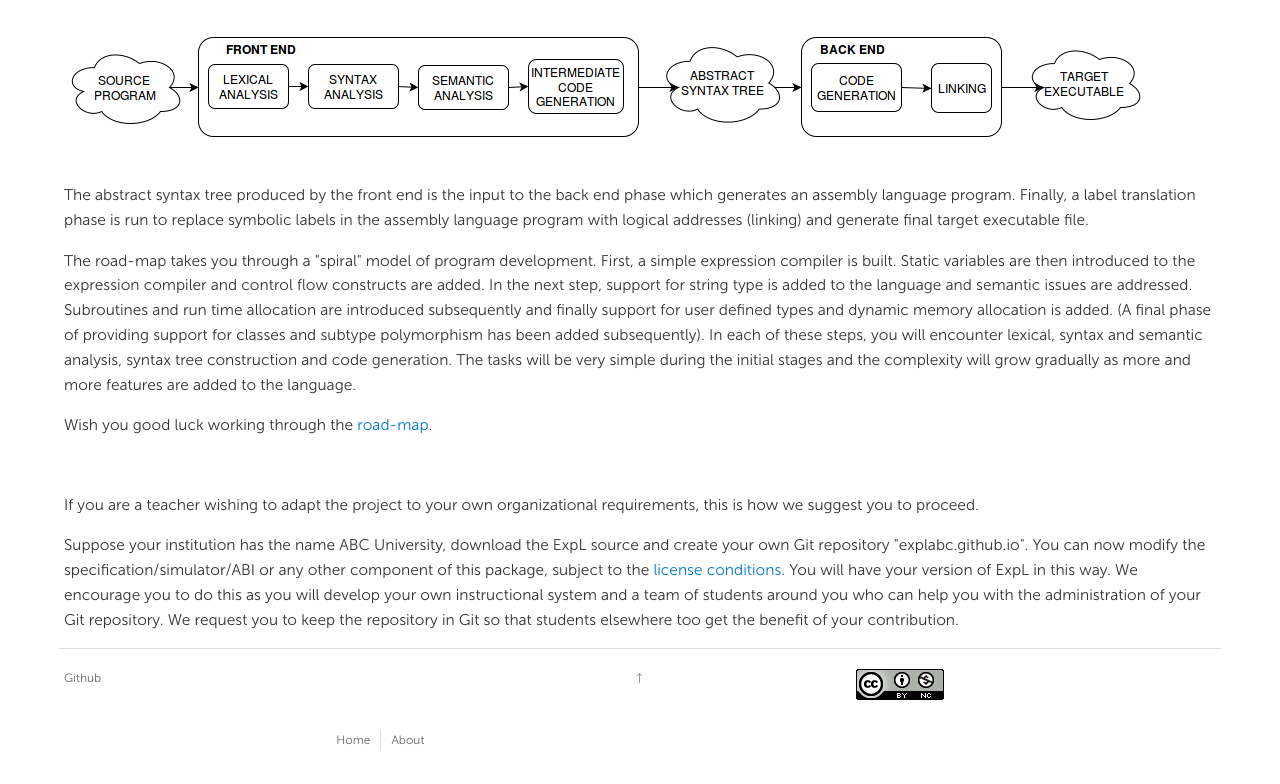
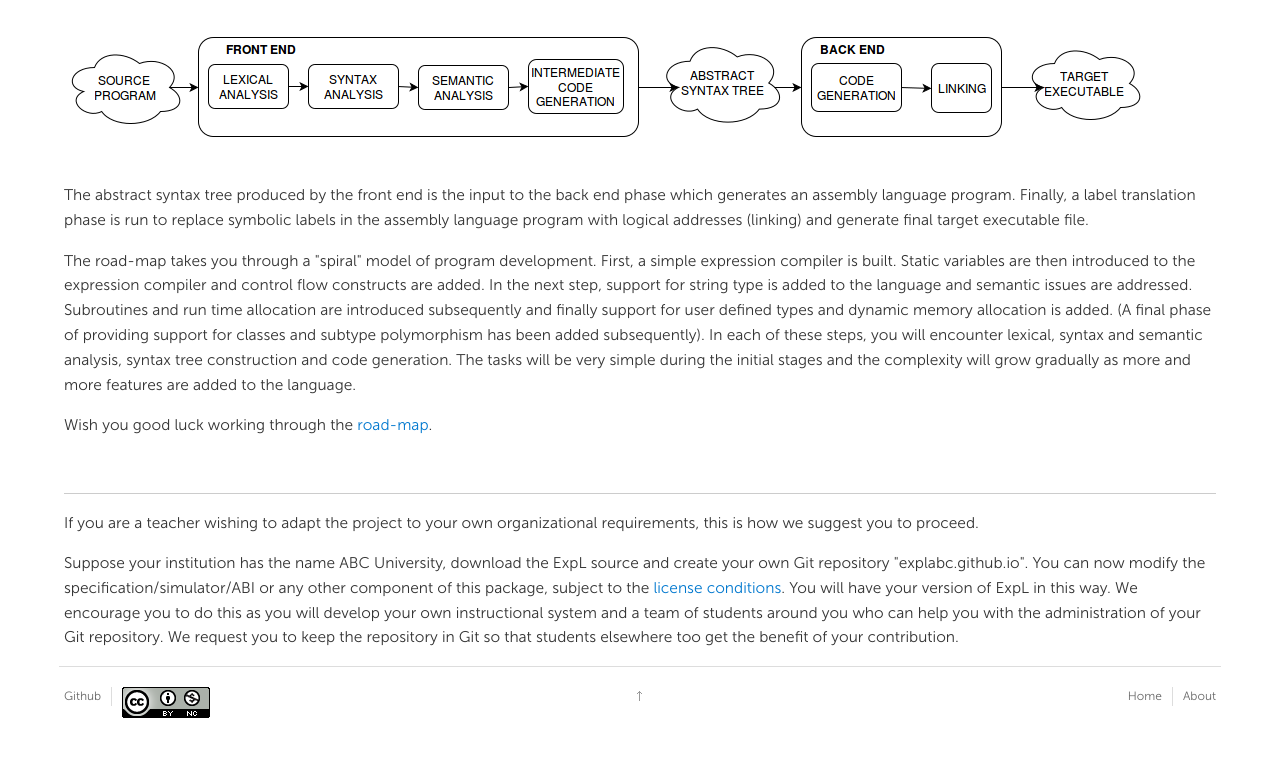
Before and after one commit to silcnitc/silcnitc.github.io, a plain HTML site: page index.html in a window 1280 px wide. Shown: the part 1697-2481 px from the top of the page. Drawn offline with nearby package versions, Linux system fonts and the light colour scheme.

Commit message:
IndexChanges

```diff
--- a/index.html
+++ b/index.html
@@ -127,7 +127,7 @@
 	<a href="#" class="arrow fright">proceed to the roadmap</a>
     </article>
   </section> -->
-
+<hr>
     <section>
 
     <p>  If you are a teacher  wishing to adapt the project to your own organizational
@@ -154,8 +154,7 @@ that students elsewhere too get the benefit of your contribution.
   </div>
 <footer class="center part clearfix">
 
-<a rel="license" href="http://creativecommons.org/licenses/by-nc/4.0/">
-  <img alt="Creative Commons License" style="border-width:0" src="img/creativecommons.png" /></a>
+
 
 <ul class="social column3 mright">
     <li><a href="https://github.com/silcnitc">Github</a></li>
@@ -164,16 +163,42 @@ that students elsewhere too get the benefit of your contribution.
     <li><a href="#">Google+</a></li>
     <li><a href="#">Flickr</a></li>
   -->
+  <li>  <a rel="license" href="http://creativecommons.org/licenses/by-nc/4.0/">
+      <img alt="Creative Commons License" style="border-width:0" src="img/creativecommons.png" /></a></li>
 </ul>
 
-    <div class="up column3 mright"> <a href="#navtop" class="ir">Go up</a> </div>
+
+
+
+    <div class="up column3 mright">
+
+      <a href="#navtop" class="ir">Go up</a>
+
+    </div>
+
+<!--
+
+<ul class="social column3 mright">
+    <li>  <a href="#navtop" class="ir">Go up</a></li>
+</ul>
+
+
+
+    <a rel="license" href="http://creativecommons.org/licenses/by-nc/4.0/">
+      <img alt="Creative Commons License" style="border-width:0" src="img/creativecommons.png" /></a>
+
+-->
+
   <nav class="column3">
     <ul>
+
       <li><a href="index.html">Home</a></li>
       <li><a href="about.html">About</a></li>
     </ul>
   </nav>
 </footer>
+
+
 <script src="http://code.jquery.com/jquery.min.js"></script>
 <script>window.jQuery || document.write('<script src="js/jquery-1.5.1.min.js"><\/script>')</script>
 <script src="js/slides.min.jquery.js"></script>
```
